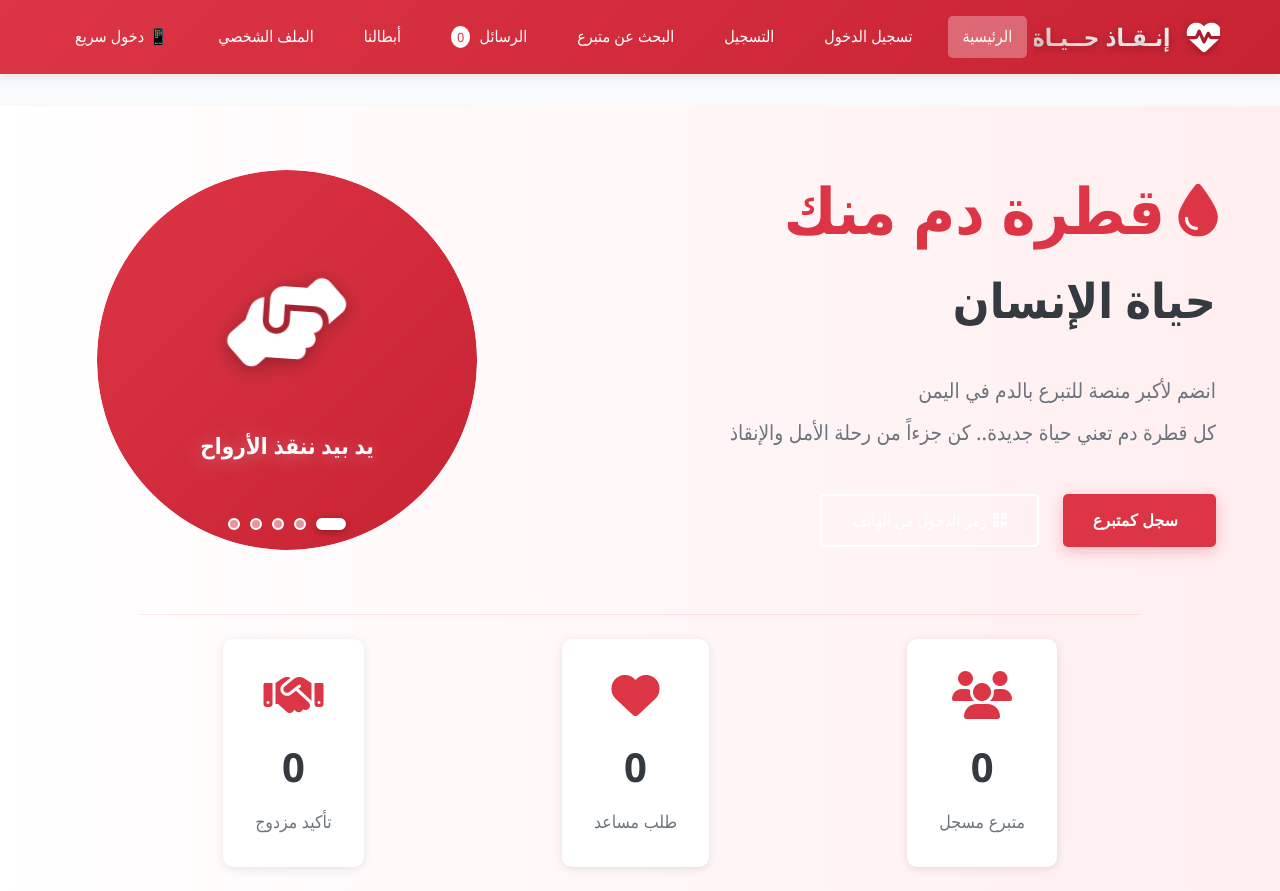
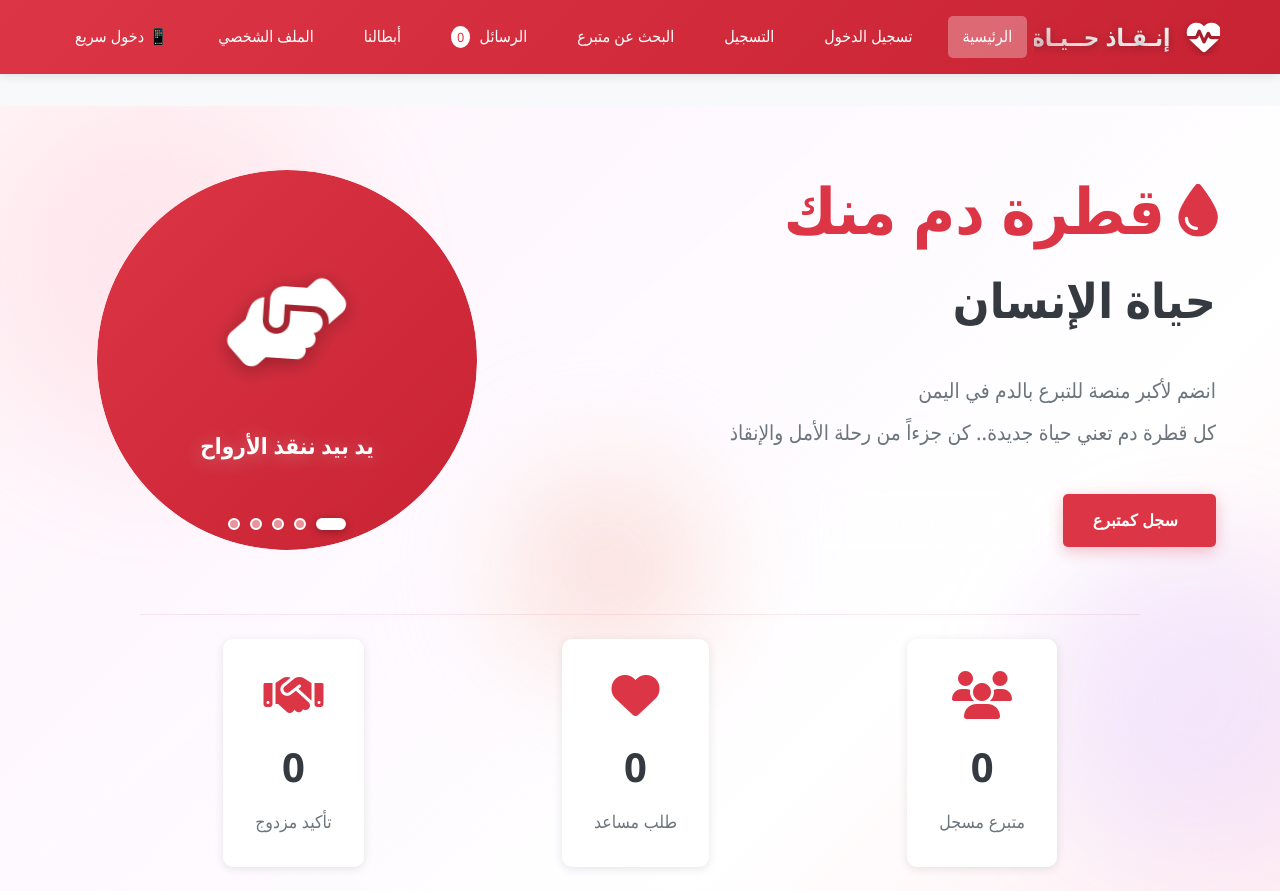
Before and after one commit to Mazen-11-1999/blood-connect, a website: page index.html in a window 1280 px wide. Shown: the top 891 px of the page. Drawn offline with Linux system fonts and the light colour scheme; no server answers; some icons are missing.

Commit message:
feat: hero anime background, touch feedback; simplify qr hints; bump SW cache

```diff
--- a/index.html
+++ b/index.html
@@ -54,6 +54,12 @@
     <!-- الصفحة الرئيسية -->
     <div id="home" class="page active">
         <div class="hero-section">
+            <div class="hero-anime-bg" aria-hidden="true">
+                <div class="anime-orb anime-orb-1"></div>
+                <div class="anime-orb anime-orb-2"></div>
+                <div class="anime-orb anime-orb-3"></div>
+                <div class="anime-shine"></div>
+            </div>
             <div class="hero-container">
                 <div class="hero-content">
                     <div class="hero-text-section">
--- a/styles.css
+++ b/styles.css
@@ -16,6 +16,9 @@
     --warning: #ffc107;
     --shadow: 0 2px 10px rgba(0,0,0,0.1);
     --shadow-lg: 0 5px 20px rgba(0,0,0,0.15);
+    --anime-pink: #ffd6e0;
+    --anime-lavender: #e8d4ff;
+    --anime-peach: #ffe4d6;
 }
 
 body {
@@ -249,15 +252,103 @@
     display: block;
 }
 
-/* الصفحة الرئيسية */
+/* الصفحة الرئيسية — خلفية أنمي متحركة */
 .hero-section {
-    background: linear-gradient(to left, #ffeef0 0%, #ffffff 100%);
+    background: linear-gradient(135deg, #fff5f7 0%, #fef8ff 35%, #fff 70%, #ffeef2 100%);
     color: var(--dark-gray);
     min-height: calc(100vh - 80px);
     display: flex;
     align-items: center;
     position: relative;
     overflow: hidden;
+}
+
+.hero-anime-bg {
+    position: absolute;
+    inset: 0;
+    pointer-events: none;
+    z-index: 0;
+    overflow: hidden;
+}
+
+.anime-orb {
+    position: absolute;
+    border-radius: 50%;
+    filter: blur(48px);
+    opacity: 0.55;
+    will-change: transform;
+}
+
+.anime-orb-1 {
+    width: min(55vw, 420px);
+    height: min(55vw, 420px);
+    background: radial-gradient(circle, var(--anime-pink) 0%, rgba(255, 182, 193, 0.3) 55%, transparent 70%);
+    top: -8%;
+    left: -5%;
+    animation: animeFloat1 18s ease-in-out infinite;
+}
+
+.anime-orb-2 {
+    width: min(45vw, 360px);
+    height: min(45vw, 360px);
+    background: radial-gradient(circle, var(--anime-lavender) 0%, rgba(200, 160, 255, 0.25) 60%, transparent 72%);
+    bottom: 5%;
+    right: -8%;
+    animation: animeFloat2 22s ease-in-out infinite;
+}
+
+.anime-orb-3 {
+    width: min(35vw, 280px);
+    height: min(35vw, 280px);
+    background: radial-gradient(circle, rgba(220, 53, 69, 0.35) 0%, var(--anime-peach) 45%, transparent 68%);
+    top: 40%;
+    left: 35%;
+    animation: animeFloat3 14s ease-in-out infinite;
+}
+
+.anime-shine {
+    position: absolute;
+    inset: -50%;
+    background: linear-gradient(
+        115deg,
+        transparent 40%,
+        rgba(255, 255, 255, 0.45) 48%,
+        rgba(255, 255, 255, 0.15) 52%,
+        transparent 58%
+    );
+    animation: animeShine 12s linear infinite;
+    opacity: 0.35;
+}
+
+@keyframes animeFloat1 {
+    0%, 100% { transform: translate(0, 0) scale(1); }
+    33% { transform: translate(4%, 6%) scale(1.06); }
+    66% { transform: translate(-3%, 4%) scale(0.98); }
+}
+
+@keyframes animeFloat2 {
+    0%, 100% { transform: translate(0, 0) scale(1); }
+    50% { transform: translate(-6%, -5%) scale(1.08); }
+}
+
+@keyframes animeFloat3 {
+    0%, 100% { transform: translate(0, 0) rotate(0deg); }
+    50% { transform: translate(8%, -4%) rotate(8deg) scale(1.05); }
+}
+
+@keyframes animeShine {
+    0% { transform: translateX(-30%) rotate(25deg); }
+    100% { transform: translateX(30%) rotate(25deg); }
+}
+
+@media (prefers-reduced-motion: reduce) {
+    .anime-orb,
+    .anime-shine {
+        animation: none !important;
+    }
+    .anime-orb-1 { transform: translate(2%, 2%); }
+    .anime-orb-2 { transform: translate(-2%, -2%); }
+    .anime-orb-3 { opacity: 0.35; }
 }
 
 .hero-container {
@@ -265,6 +356,8 @@
     margin: 0 auto;
     padding: 4rem 2rem;
     width: 100%;
+    position: relative;
+    z-index: 1;
 }
 
 .hero-content {
@@ -2016,3 +2109,44 @@
     color: #fff !important;
     border-color: var(--primary-red, #dc3545);
 }
+
+/* تفاعل اللمس والنقر (أزرار وروابط تفاعلية) */
+.btn,
+a.btn,
+button:not(:disabled),
+.nav-link,
+.indicator,
+.stat-card {
+    -webkit-tap-highlight-color: rgba(220, 53, 69, 0.12);
+    transition: transform 0.14s ease, box-shadow 0.14s ease;
+}
+
+.btn:active,
+a.btn:active,
+button:not(:disabled):active {
+    transform: scale(0.98);
+}
+
+.nav-link:active {
+    transform: scale(0.97);
+    opacity: 0.92;
+}
+
+.indicator:active {
+    transform: scale(1.15);
+}
+
+.stat-card:active {
+    transform: scale(0.99);
+}
+
+@media (prefers-reduced-motion: reduce) {
+    .btn:active,
+    a.btn:active,
+    button:not(:disabled):active,
+    .nav-link:active,
+    .indicator:active,
+    .stat-card:active {
+        transform: none;
+    }
+}
--- a/sw.js
+++ b/sw.js
@@ -1,5 +1,5 @@
 // Service Worker لإشعارات إنـقـاذ حــيـاة
-const CACHE_NAME = 'inqadh-hayah-v2';
+const CACHE_NAME = 'inqadh-hayah-v3';
 const urlsToCache = [
   '/',
   '/index.html',
```
Also changed, not shown: qr.html (+1 -2 lines).
